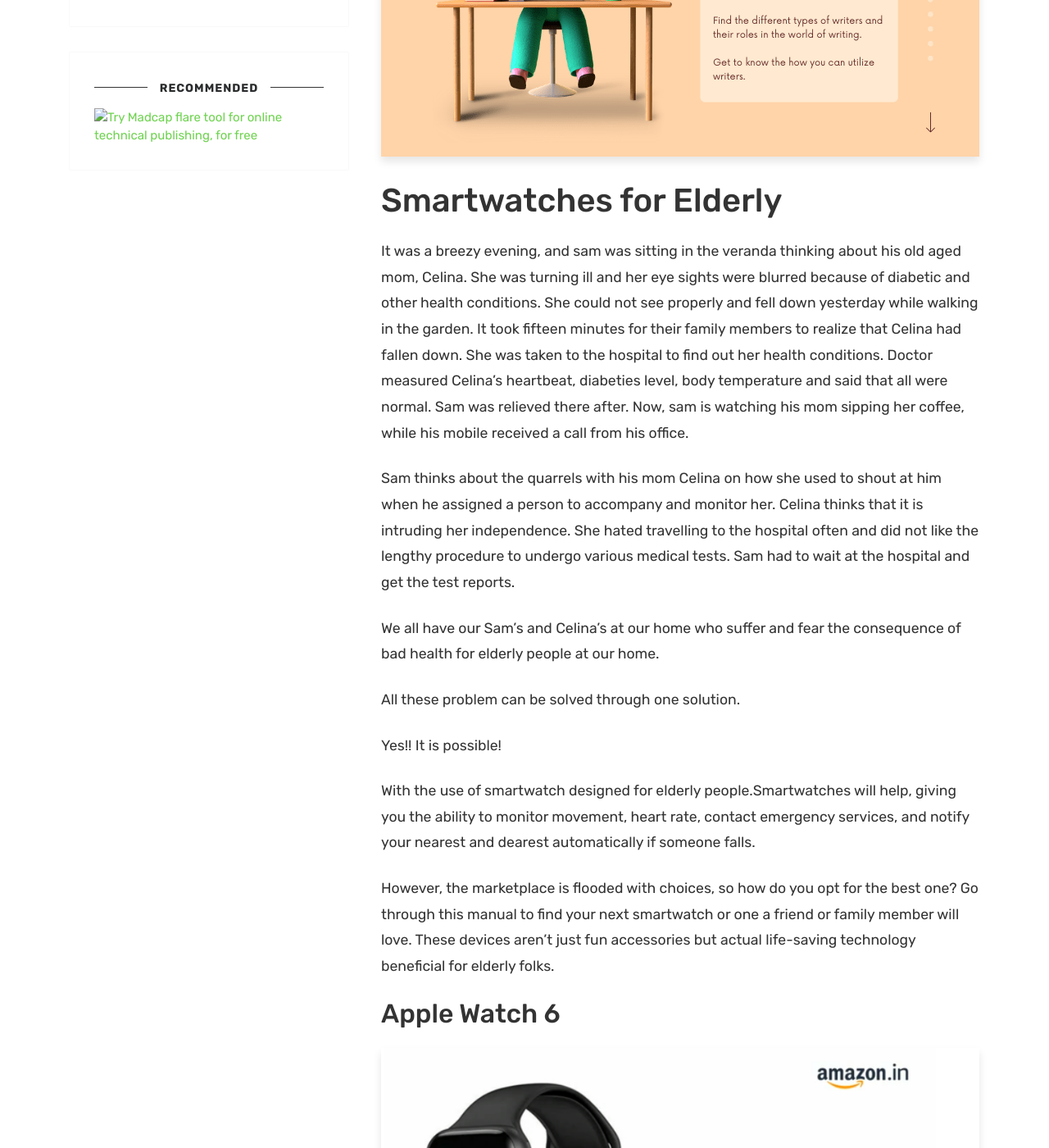
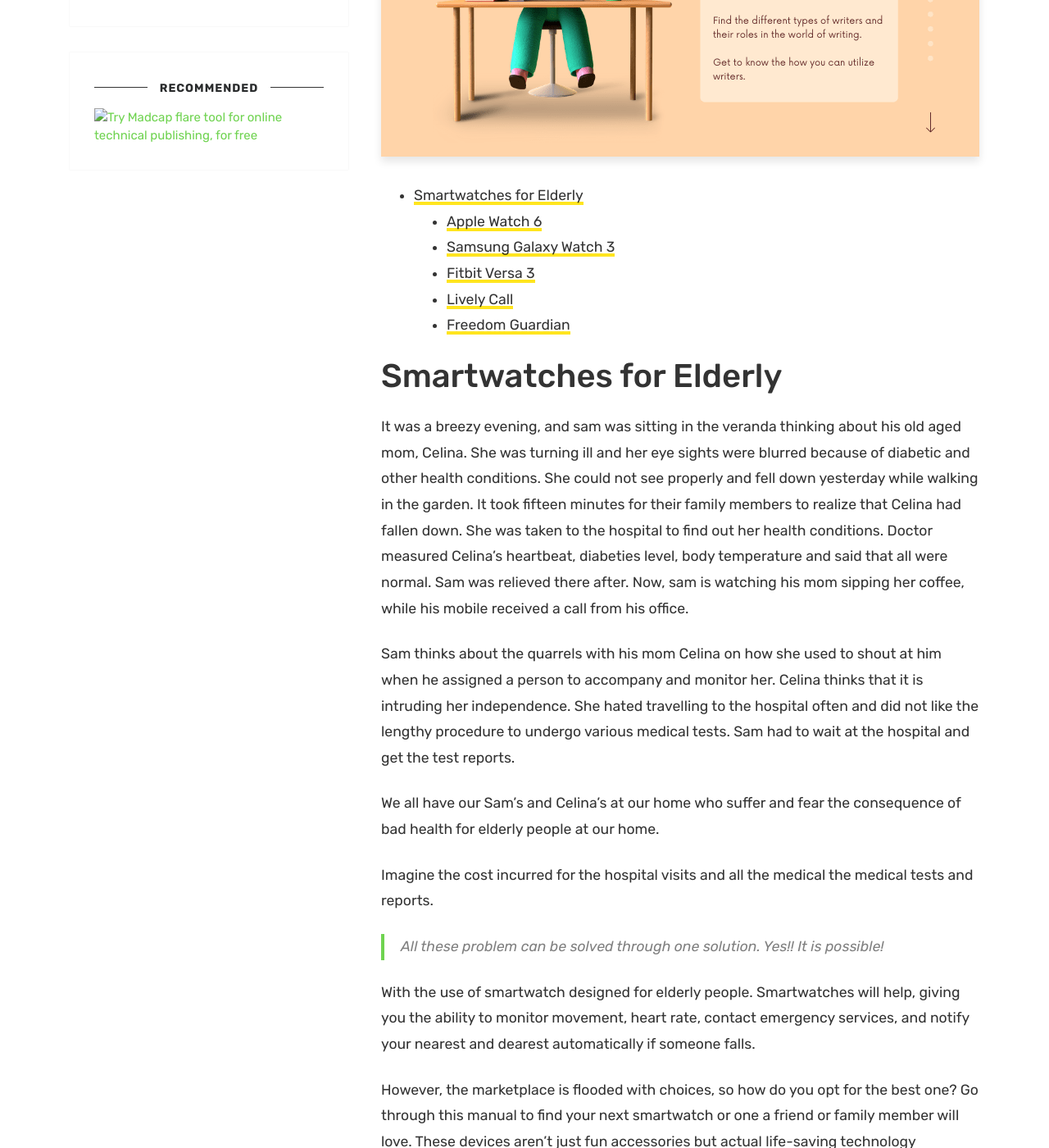
Before and after one commit to Nitish313/watchnationpro, a Jekyll site: the page built from _posts/2020-11-29-smartwatch-for-elderly.md, in a window 1280 px wide and 1400 px high, scrolled down 499 px. Shown: the whole window at 82% size. Built offline with Jekyll 4.4.1, drawn with Linux system fonts in a browser that asks for light colours; comment, search, counter and statistics services are not loaded.

Commit message:
Update 2020-11-29-smartwatch-for-elderly.md
ok

```diff
--- a/_posts/2020-11-29-smartwatch-for-elderly.md
+++ b/_posts/2020-11-29-smartwatch-for-elderly.md
@@ -9,6 +9,17 @@
 featured: false
 author: JJ
 ---
+
+<!-- TOC depthFrom:1 depthTo:6 withLinks:1 updateOnSave:1 orderedList:0 -->
+
+- [Smartwatches for Elderly](#smartwatches-for-elderly)
+	- [Apple Watch 6](#apple-watch-6)
+	- [Samsung Galaxy Watch 3](#samsung-galaxy-watch-3)
+	- [Fitbit Versa 3](#fitbit-versa-3)
+	- [Lively Call](#lively-call)
+	- [Freedom Guardian](#freedom-guardian)
+
+<!-- /TOC -->
 # Smartwatches for Elderly
 
 It was a breezy evening, and sam was sitting in the veranda thinking about his old aged mom, Celina. She was turning ill and her eye sights were blurred because of diabetic and other health conditions. She could not see properly and fell down yesterday while walking in the garden. It took fifteen minutes for their family members to realize that Celina had fallen down. She was taken to the hospital to find out her health conditions. Doctor measured Celina's heartbeat, diabeties level, body temperature and said that all were normal. Sam was relieved there after. Now, sam is watching his mom sipping her coffee, while his mobile received a call from his office.
@@ -17,11 +28,11 @@
 
 We all have our Sam's and Celina's at our home who suffer and fear the consequence of bad health for elderly people at our home.
 
-All these problem can be solved through one solution.
+Imagine the cost incurred for the hospital visits and all the medical the medical tests and reports.
 
-Yes!! It is possible!
+> All these problem can be solved through one solution. Yes!! It is possible!
 
-With the use of smartwatch designed for elderly people.Smartwatches will help, giving you the ability to monitor movement, heart rate, contact emergency services, and notify your nearest and dearest automatically if someone falls.
+With the use of smartwatch designed for elderly people. Smartwatches will help, giving you the ability to monitor movement, heart rate, contact emergency services, and notify your nearest and dearest automatically if someone falls.
 
 However, the marketplace is flooded with choices, so how do you opt for the best one?  Go through this manual to find your next smartwatch or one a friend or family member will love.
 These devices aren't just fun accessories but actual life-saving technology beneficial for elderly folks.
@@ -35,7 +46,7 @@
 
 ## Samsung Galaxy Watch 3
 
-![samsung-galaxy-watch-3]({{site.baseurl}}/_posts/samsung-galaxy-watch-3.png)
+![samsung-galaxy-watch-3]({{site.baseurl}}/assets/images/samsung-galaxy-watch-3.png)
 
 In comparison to Apple Watch, it has got a considerably bigger display, which means larger text if your eyes are not so sharp .
 
@@ -47,13 +58,11 @@
 
 ## Fitbit Versa 3
 
-![fitbit]({{site.baseurl}}/_posts/fitbit.png)
+![fitbit]({{site.baseurl}}/assets/images/fitbit.png)
 
 Speaking of easy, Fitbit has been viewed among the very awkward alternatives in regards to smartwatches.Fitbit is just one of those big titles in fitness-focused watches.   It's an off-beat screen so there's no need to type in your password each time that you need to utilize it.Additionally, it's its very own internal GPS tracker that means that you can wear it outside on a walk and leave your telephone in your home.Though the simplistic layout may be helpful for most, the Versa 3 will lack a few of the characteristics which make smartwatches perfect for seniors.  There are not any sudden fall notifications as well as the automated contact characteristics which make Apple Watch or Samsung Galaxy Watch useful are severely lacking.In case you've got an iPhone, bear in mind Fitbit does not play flawlessly with Apple products.
 
 ## Lively Call
-
-
 
 Contrary to the Apple Watch or Samsung Galaxy Watch, the Lively includes its 24/7 emergency support you may use for assistance at any moment. If a drop or whenever you press the watch's emergency button, then Lively will try to contact you. It is going to notify a close relative or caretaker then should you require assistance. Among the serious drawbacks is its mobile compatibility. This can cause a problem for those using older devices that can not run the most recent operating system. The Lively Wearable two is a device created only for seniors. It's a huge screen for simple reading and an additional loudspeaker for simple listening. It is still slick and fashionable, which means you won't seem strange from other sporting similar devices. Among the other big advantages of this unit is its unbelievable battery life, with around 4 weeks of constant wearing. You won't need to remember to charge it nightly or even take it off. Additionally, it is water-resistant; therefore, it can remain on your wrist in the tub or shower.
 
```
